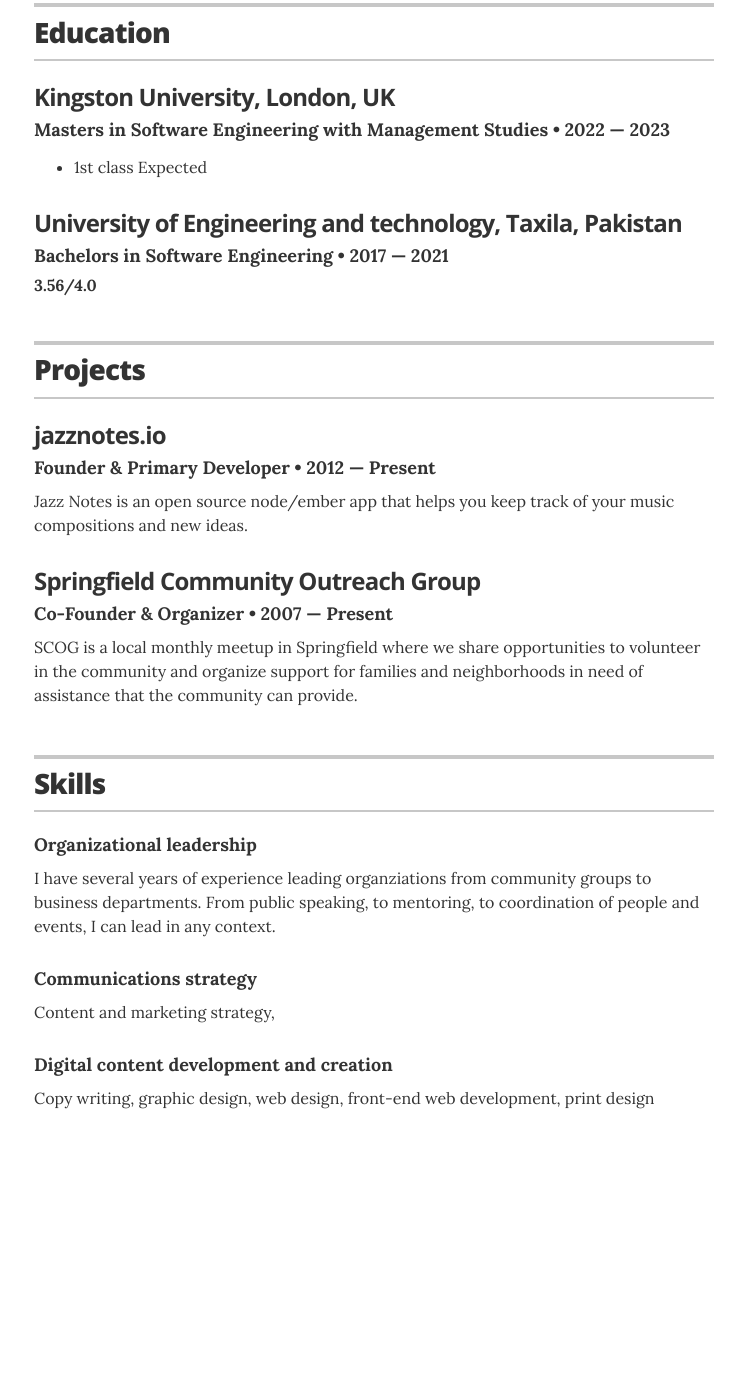
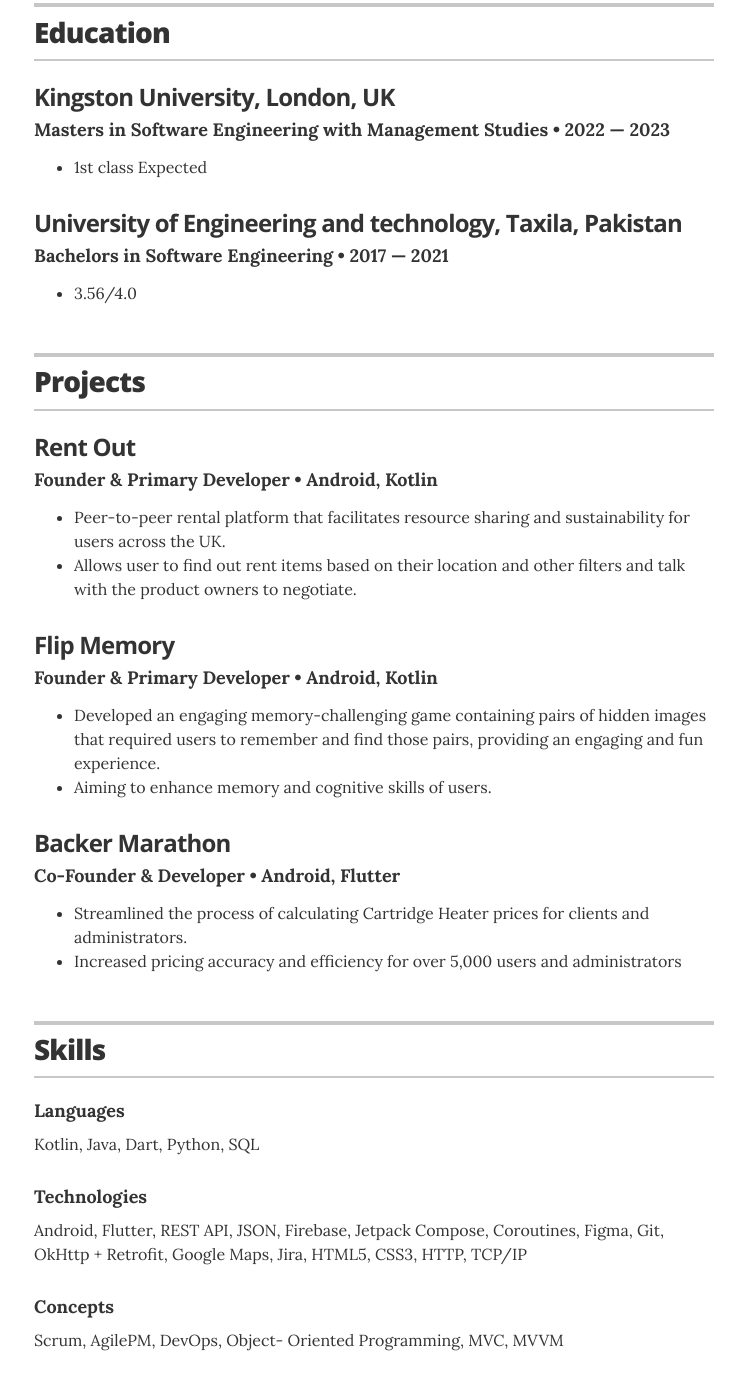
Before and after one commit to umairzafar7152/resume, a Jekyll site: the page built from index.html, in a window 1280 px wide and 1400 px high, scrolled down 1386 px. Shown: the top 1390 px of the window, without its empty margins (266-1011 px from the left). Built offline with Jekyll 4.4.1, drawn with Linux system fonts in a browser that asks for light colours; before the commit the page ends 2544 px from its top, so only the background shows below that; some of the changed text lies outside the part shown.

Commit message:
changes_almost_final

```diff
--- a/_config.yml
+++ b/_config.yml
@@ -46,7 +46,7 @@
 # uncomment the options you wish to display, and add your own URL
 resume_social_links:
   resume_github_url:            "https://github.com/umairzafar7152"
-  resume_twitter_url:           "http://twitter.com/Umairza54"
+  # resume_twitter_url:           "http://twitter.com/Umairza54"
   # resume_dribbble_url:          "https://dribbble.com/jag"
   # resume_facebook_url:          "insert Facebook URL here"
   resume_linkedin_url:          "https://www.linkedin.com/in/zafar-umair/"
--- a/_data/education.yml
+++ b/_data/education.yml
@@ -9,5 +9,6 @@
 - degree: Bachelors in Software Engineering
   uni: University of Engineering and technology, Taxila, Pakistan
   year: 2017 &mdash; 2021
-  award: 3.56/4.0
+  awards:
+    - award: 3.56/4.0
   # summary: You can choose to have either a single or multiple awards
--- a/_data/experience.yml
+++ b/_data/experience.yml
@@ -2,7 +2,7 @@
 # VP of Global Communications
 - company: Iceberg Developers, Karachi, Pakistan
   position: Software Developer
-  duration: Feb, 2022 &mdash; Aug,
+  duration: Feb, 2022 &mdash; Aug 2022,
   summary: <ul class="resume-item-list"><li>Developed multiple Flutter apps for both Android and iOS platforms in a collaborative team</li><li>Responsibilities included implementing UI design, coding, and debugging</li><li>Built strong understanding of state management and design patterns including MVC, MVVM, BLoC, Provider</li><li>Gained valuable experience with Scrum/Agile development methodologies</li></ul>
 
 # Director of Digital Stratgy
--- a/_data/projects.yml
+++ b/_data/projects.yml
@@ -2,15 +2,21 @@
 # uncomment the urls if you wish to display them, and add your own URL
 
 # jazznotes.io
-- project: jazznotes.io
+- project: Rent Out
   role: Founder & Primary Developer
-  duration: 2012 &mdash; Present
+  duration: Android, Kotlin
   # url: "#"
-  description: Jazz Notes is an open source node/ember app that helps you keep track of your music compositions and new ideas.
+  description: <ul class="resume-item-list"><li>Peer-to-peer rental platform that facilitates resource sharing and sustainability for users across the UK.</li><li>Allows user to find out rent items based on their location and other filters and talk with the product owners to negotiate.</li>
 
 # Springfield Community Outreach Group
-- project: Springfield Community Outreach Group
-  role: Co-Founder & Organizer
-  duration: 2007 &mdash; Present
+- project: Flip Memory
+  role: Founder & Primary Developer
+  duration: Android, Kotlin
   # url: "#"
-  description: SCOG is a local monthly meetup in Springfield where we share opportunities to volunteer in the community and organize support for families and neighborhoods in need of assistance that the community can provide.
+  description: <ul class="resume-item-list"><li>Developed an engaging memory-challenging game containing pairs of hidden images that required users to remember and find those pairs, providing an engaging and fun experience.</li><li>Aiming to enhance memory and cognitive skills of users.</li>
+
+- project: Backer Marathon
+  role: Co-Founder & Developer
+  duration: Android, Flutter
+  # url: "#"
+  description: <ul class="resume-item-list"><li>Streamlined the process of calculating Cartridge Heater prices for clients and administrators.</li><li>Increased pricing accuracy and efficiency for over 5,000 users and administrators</li>
--- a/_data/skills.yml
+++ b/_data/skills.yml
@@ -1,12 +1,9 @@
 # Skills
-# Organizational leadership
-- skill: Organizational leadership
-  description: I have several years of experience leading organziations from community groups to business departments. From public speaking, to mentoring, to coordination of people and events, I can lead in any context.
+- skill: Languages
+  description: Kotlin, Java, Dart, Python, SQL
 
-# Communications strategy
-- skill: Communications strategy
-  description: Content and marketing strategy,
+- skill: Technologies
+  description: Android, Flutter, REST API, JSON, Firebase, Jetpack Compose, Coroutines, Figma, Git, OkHttp + Retrofit, Google Maps, Jira, HTML5, CSS3, HTTP, TCP/IP
 
-# Digital content development and creation
-- skill: Digital content development and creation
-  description: Copy writing, graphic design, web design, front-end web development, print design
+- skill: Concepts
+  description: Scrum, AgilePM, DevOps, Object- Oriented Programming, MVC, MVVM
```
Also changed, not shown: images/avatar.jpg (added), 1 other file.
